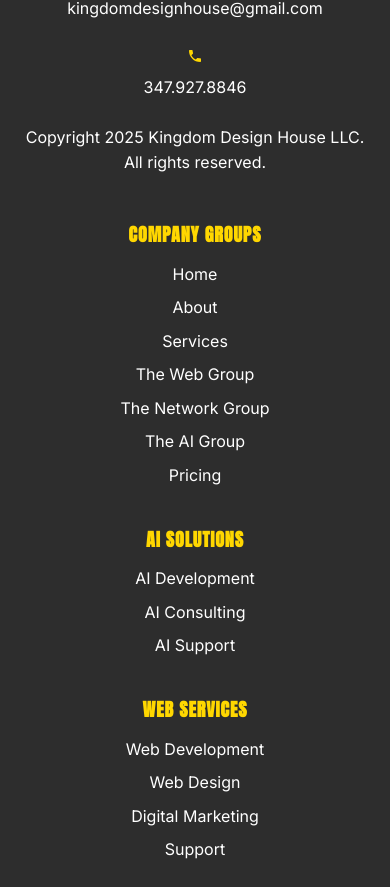
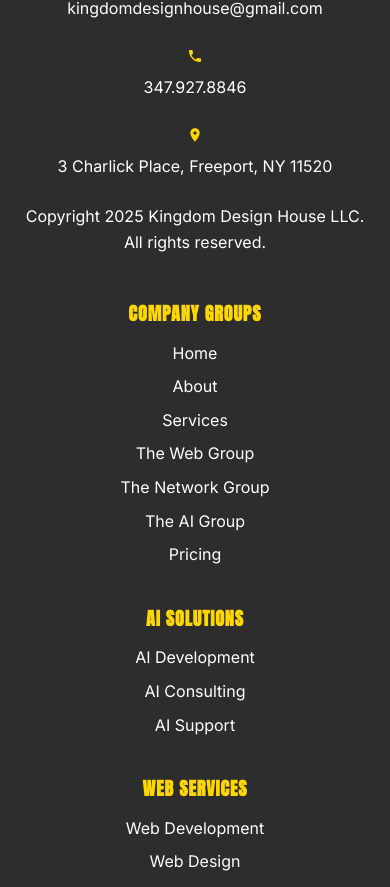
Before and after one commit to Kingofthrone28/kingdom-design-house, a Next.js app in the folder frontend/: page / in a window 390 px wide. Shown: the part 8276-9163 px from the top of the page. Built offline with nearby package versions, Linux system fonts and the light colour scheme.

Commit message:
Add LocationIcon component and update structured data
- Created LocationIcon component in Atoms directory
- Component follows same pattern as PhoneIcon and EmailIcon
- Updated Footer.js and siteData.js
- LocationIcon ready for use in location-based content sections

```diff
--- /dev/null
+++ b/frontend/components/Atoms/LocationIcon.js
@@ -0,0 +1,17 @@
+import React from 'react';
+
+const LocationIcon = ({ className = "w-5 h-5", fill = "#ffd700" }) => {
+  return (
+    <svg
+      className={className}
+      viewBox="0 0 24 24"
+      fill={fill}
+      xmlns="http://www.w3.org/2000/svg"
+      style={{ width: '16px', height: '16px' }}
+    >
+      <path d="M12 2C8.13 2 5 5.13 5 9c0 5.25 7 13 7 13s7-7.75 7-13c0-3.87-3.13-7-7-7zm0 9.5c-1.38 0-2.5-1.12-2.5-2.5s1.12-2.5 2.5-2.5 2.5 1.12 2.5 2.5-1.12 2.5-2.5 2.5z"/>
+    </svg>
+  );
+};
+
+export default LocationIcon;
--- a/frontend/components/Footer.js
+++ b/frontend/components/Footer.js
@@ -4,6 +4,7 @@
 import { getNavbarData } from '../data/navbarData';
 import EmailIcon from './Atoms/EmailIcon';
 import PhoneIcon from './Atoms/PhoneIcon';
+import LocationIcon from './Atoms/LocationIcon';
 import Link from 'next/link';
 
 const Footer = () => {
@@ -44,7 +45,10 @@
                 {companyInfo.phone}
               </a>
             </div>
-
+            <div className={styles.footer__contact__item}>
+              <span className={styles.footer__contact__label}><LocationIcon /></span>
+              <span className={styles.footer__contact__link}>{companyInfo.address}</span>
+            </div>
             <div className={styles.footer__copyright}>
               Copyright {currentYear} Kingdom Design House LLC. All rights reserved.
             </div>
@@ -56,7 +60,7 @@
             <div className={styles.footer__links__section}>
               <h3 className={styles.footer__links__title}>Company Groups</h3>
               <ul className={styles.footer__links__list}>
-                {navigation && navigation.map((group, index) => (
+                {navigation.map((group, index) => (
                   <li key={index} className={styles.footer__links__item}>
                     <Link href={group.route} className={styles.footer__links__link}>
                       {group.name}
@@ -70,7 +74,7 @@
             <div className={styles.footer__links__section}>
               <h3 className={styles.footer__links__title}>AI Solutions</h3>
               <ul className={styles.footer__links__list}>
-                {aiServices && aiServices.map((service, index) => (
+                {aiServices.map((service, index) => (
                   <li key={index} className={styles.footer__links__item}>
                     <Link href={service.url} className={styles.footer__links__link}>
                       {service.name}
@@ -84,7 +88,7 @@
             <div className={styles.footer__links__section}>
               <h3 className={styles.footer__links__title}>Web Services</h3>
               <ul className={styles.footer__links__list}>
-                {webServices && webServices.map((service, index) => (
+                {webServices.map((service, index) => (
                   <li key={index} className={styles.footer__links__item}>
                     <Link href={service.url} className={styles.footer__links__link}>
                       {service.name}
@@ -98,7 +102,7 @@
             <div className={styles.footer__links__section}>
               <h3 className={styles.footer__links__title}>Network Services</h3>
               <ul className={styles.footer__links__list}>
-                {networkServices && networkServices.map((service, index) => (
+                {networkServices.map((service, index) => (
                   <li key={index} className={styles.footer__links__item}>
                     <Link href={service.url} className={styles.footer__links__link}>
                       {service.name}
@@ -112,7 +116,7 @@
             <div className={styles.footer__links__section}>
               <h3 className={styles.footer__links__title}>Social Media</h3>
               <ul className={styles.footer__links__list}>
-                {socialMedia && socialMedia.map((social, index) => (
+                {socialMedia.map((social, index) => (
                   <li key={index} className={styles.footer__links__item}>
                     <a
                       href={social.url}
--- a/frontend/data/siteData.js
+++ b/frontend/data/siteData.js
@@ -1135,7 +1135,8 @@
     ],
     companyInfo: {
       phone: '347.927.8846',
-      email: 'kingdomdesignhouse@gmail.com'
+      email: 'kingdomdesignhouse@gmail.com',
+      address: "3 Charlick Place, Freeport, NY 11520",
     },
    }
 };
```
